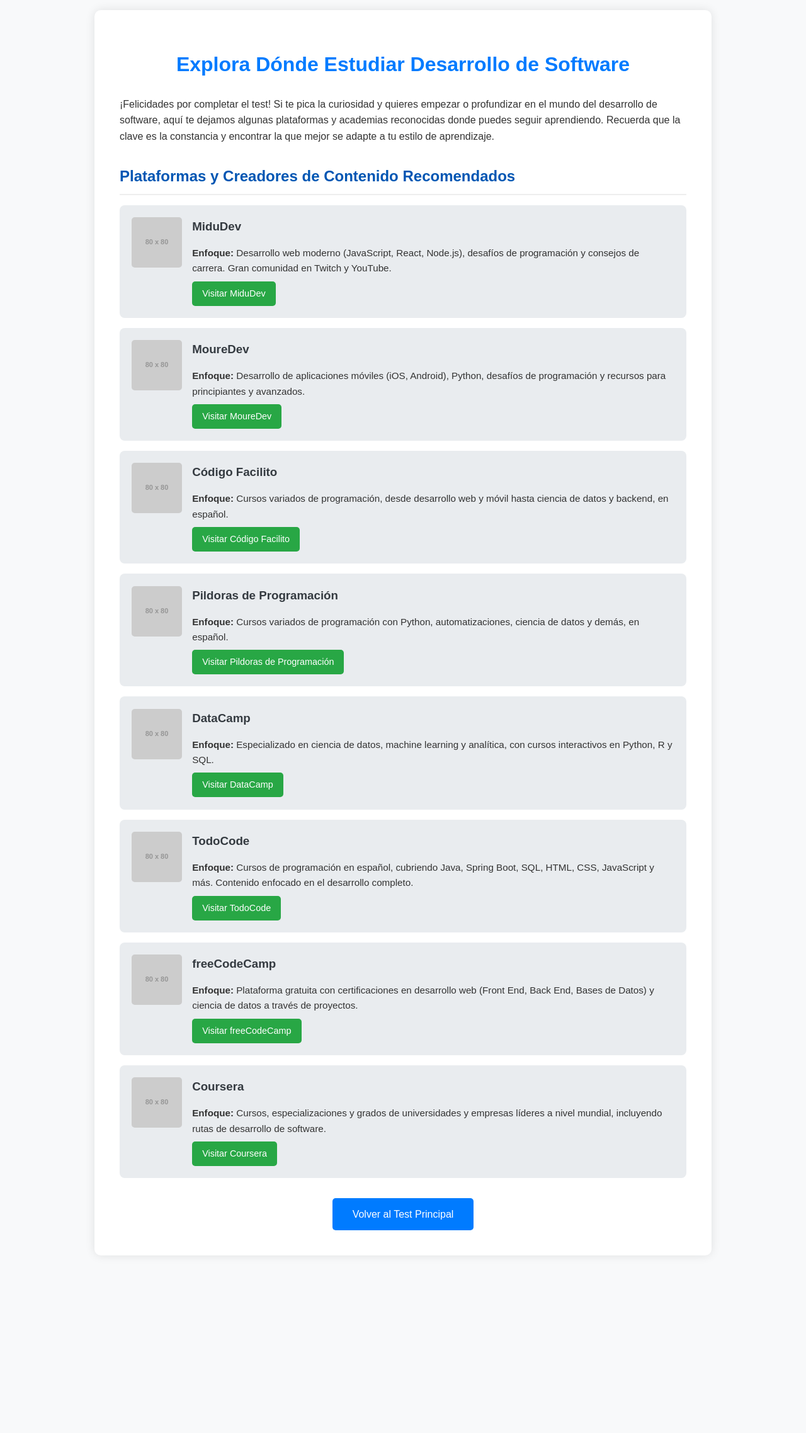
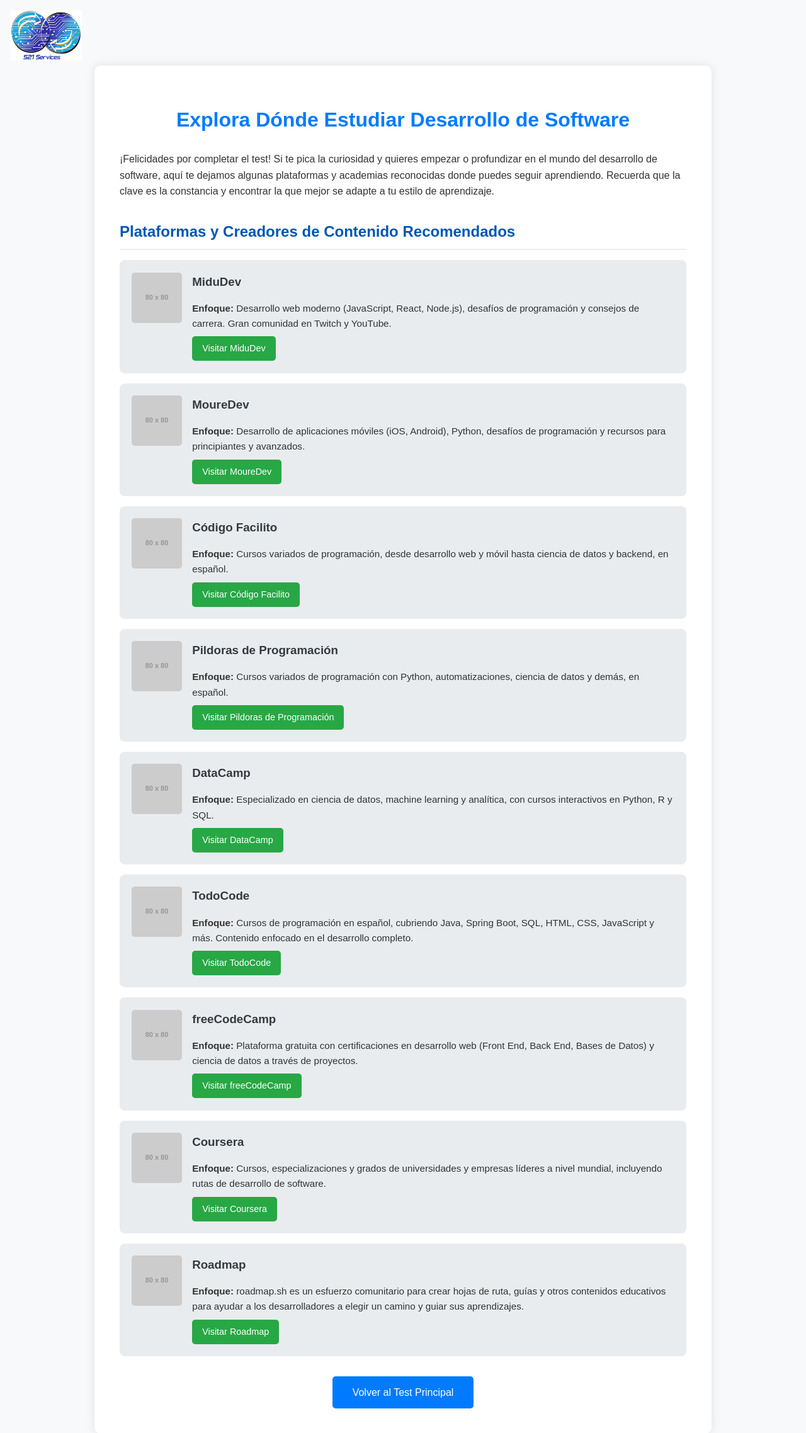
Before and after one commit to winstonjgz/test_dev, a plain HTML site: page recursos_estudio.html in a window 1280 px wide. Shown: the whole page at 63% size. Before the commit the page ends 2010 px from the top, so only its background shows below. Drawn offline with Linux system fonts and the light colour scheme; placeholder pictures from the web are drawn by us.

Commit message:
Actualizando enlaces e iconos

```diff
--- a/css/estilo_index.css
+++ b/css/estilo_index.css
@@ -4,6 +4,10 @@
     margin: 0;
     padding: 1rem;
     background-color: #f8f9fa;
+}
+
+.navbar-brand img {
+    height: 80px;
 }
 
 /* Estilos del contenedor principal del test */
--- a/css/estilo_recursos.css
+++ b/css/estilo_recursos.css
@@ -14,6 +14,10 @@
     padding: 2.5rem;
     border-radius: 10px;
     box-shadow: 0 0 15px rgba(0, 0, 0, 0.1);
+}
+
+.navbar-brand img {
+    height: 80px;
 }
 
 h1 {
--- a/css/estilo_test.css
+++ b/css/estilo_test.css
@@ -12,6 +12,10 @@
     padding: 2rem;
     border-radius: 10px;
     box-shadow: 0 0 10px rgba(0, 0, 0, 0.1);
+}
+
+.navbar-brand img {
+    height: 80px;
 }
 
 .question {
--- a/recursos_estudio.html
+++ b/recursos_estudio.html
@@ -1,15 +1,23 @@
 <!DOCTYPE html>
-<html lang="es">
+<html lang="es" data-bs-spy="scroll" data-bs-target="#navbarNav" data-bs-offset="70" tabindex="0">
 
 <head>
     <meta charset="UTF-8">
     <meta name="viewport" content="width=device-width, initial-scale=1.0">
     <title>Recursos de Estudio para Desarrollo de Software</title>
+    <link rel="icon" href="./img/favicon.ico" type="image/x-icon">
     <!-- Enlace a tu archivo de estilos CSS externo -->
     <link rel="stylesheet" href="./css/estilo_recursos.css">
 </head>
 
 <body>
+    <nav class="navbar navbar-expand-lg navbar-light bg-light px-3 sticky-top shadow-sm">
+        <div class="container-fluid">
+          <a class="navbar-brand" href="http://s21services.com.ar">
+            <img src="./img/logo1.png" alt="s21services Logo">
+          </a>
+        </div>
+    </nav>
     <div class="container">
         <h1>Explora Dónde Estudiar Desarrollo de Software</h1>
         <p>¡Felicidades por completar el test! Si te pica la curiosidad y quieres empezar o profundizar en el mundo del
@@ -108,6 +116,16 @@
             </div>
         </div>
 
+        <div class="resource-card">
+            <!-- Logo para Coursera usando placehold.co -->
+            <img src="https://placehold.co/80x80/1ECBE1/FFFFFF?text=Roadmap" alt="Logo Roadmap">
+            <div class="resource-card-content">
+                <h3>Roadmap</h3>
+                <p><strong>Enfoque:</strong> roadmap.sh es un esfuerzo comunitario para crear hojas de ruta, guías y otros contenidos educativos para ayudar a los desarrolladores a elegir un camino y guiar sus aprendizajes. </p>
+                <a href="https://roadmap.sh/" target="_blank">Visitar Roadmap</a>
+            </div>
+        </div>
+
         <!-- Botón para volver al test principal -->
         <a href="test_perfil.html" class="back-btn">Volver al Test Principal</a>
     </div>
```
Also changed, not shown: index.html (+9 -1 lines), test_lenguaje.html (+9 -1 lines), img/banner.jpg (added), img/favicon.ico (added), img/logo.png (added), img/logo1.png (added), img/logo2.png (added). Lines whose indentation alone changed are shown as unchanged.
